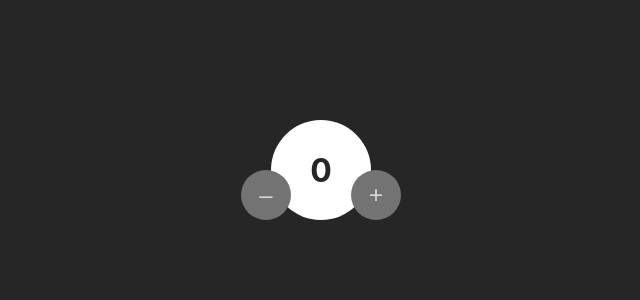
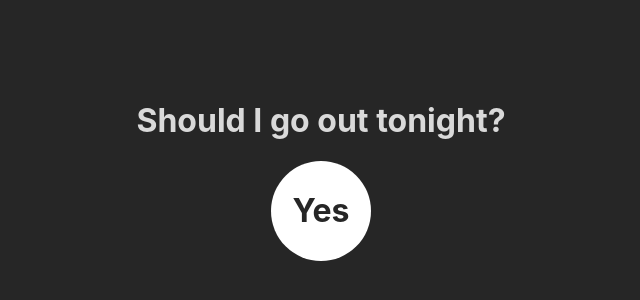
Before and after one commit to dhiaaalshalabi/react-class-component, a React (Create React App) app: page / in a window 1280 px wide. Shown: the part 230-530 px from the top of the page, without its empty margins (319-959 px from the left). Built offline with nearby package versions, Linux system fonts and the light colour scheme.

Commit message:
Constructor method in class components.

```diff
--- a/src/App.css
+++ b/src/App.css
@@ -14,32 +14,17 @@ body {
   align-items: center;
 }
 
-.counter {
+.state {
   display: flex;
-  align-items: flex-end;
+  flex-direction: column;
+  align-items: center;
 }
 
-.counter > button {
-  height: 50px;
-  width: 50px;
-  border-radius: 50%;
-  border: none;
-  cursor: pointer;
-  background-color: #737373;
-  color: #d9d9d9;
-  font-size: 1.5rem;
+.state-title {
+  text-align: center;
 }
 
-.counter > button:hover {
-  background-color: #404040;
-  color: #d9d9d9;
-}
-
-.counter > button:focus {
-  outline: none;
-}
-
-.counter--count {
+.state-value {
   background-color: white;
   height: 100px;
   width: 100px;
@@ -48,13 +33,5 @@ body {
   justify-content: center;
   align-items: center;
   color: #262626;
+  cursor: pointer;
 }
-
-.counter--plus {
-  margin-left: -20px;
-}
-
-.counter--minus {
-  margin-right: -20px;
-  z-index: 1;
-}
--- a/src/App.js
+++ b/src/App.js
@@ -2,26 +2,30 @@ import React from 'react'
 import './App.css'
 
 class App extends React.Component {
-  state = {
-    count: 0
+  constructor() {
+    super()
+
+    this.state = {
+      goOut: true
+    }
+    this.toggleGoOut = this.toggleGoOut.bind(this)
   }
 
-  add = () => {
-    this.setState(preCount => ({ count: preCount.count + 1 }))
-  }
-
-  subtract = () => {
-    this.setState(preCount => ({ count: preCount.count - 1 }))
+  toggleGoOut() {
+    this.setState(prevState => {
+      return {
+        goOut: !prevState.goOut
+      }
+    })
   }
 
   render() {
     return (
-      <div className="counter" >
-        <button className="counter--minus" onClick={this.subtract}>–</button>
-        <div className="counter--count">
-          <h1>{this.state.count}</h1>
+      <div className="state">
+        <h1 className="state-title">Should I go out tonight?</h1>
+        <div className="state-value" onClick={this.toggleGoOut}>
+          <h1>{this.state.goOut ? "Yes" : "No"}</h1>
         </div>
-        <button className="counter--plus" onClick={this.add}>+</button>
       </div>
     )
   }
```
